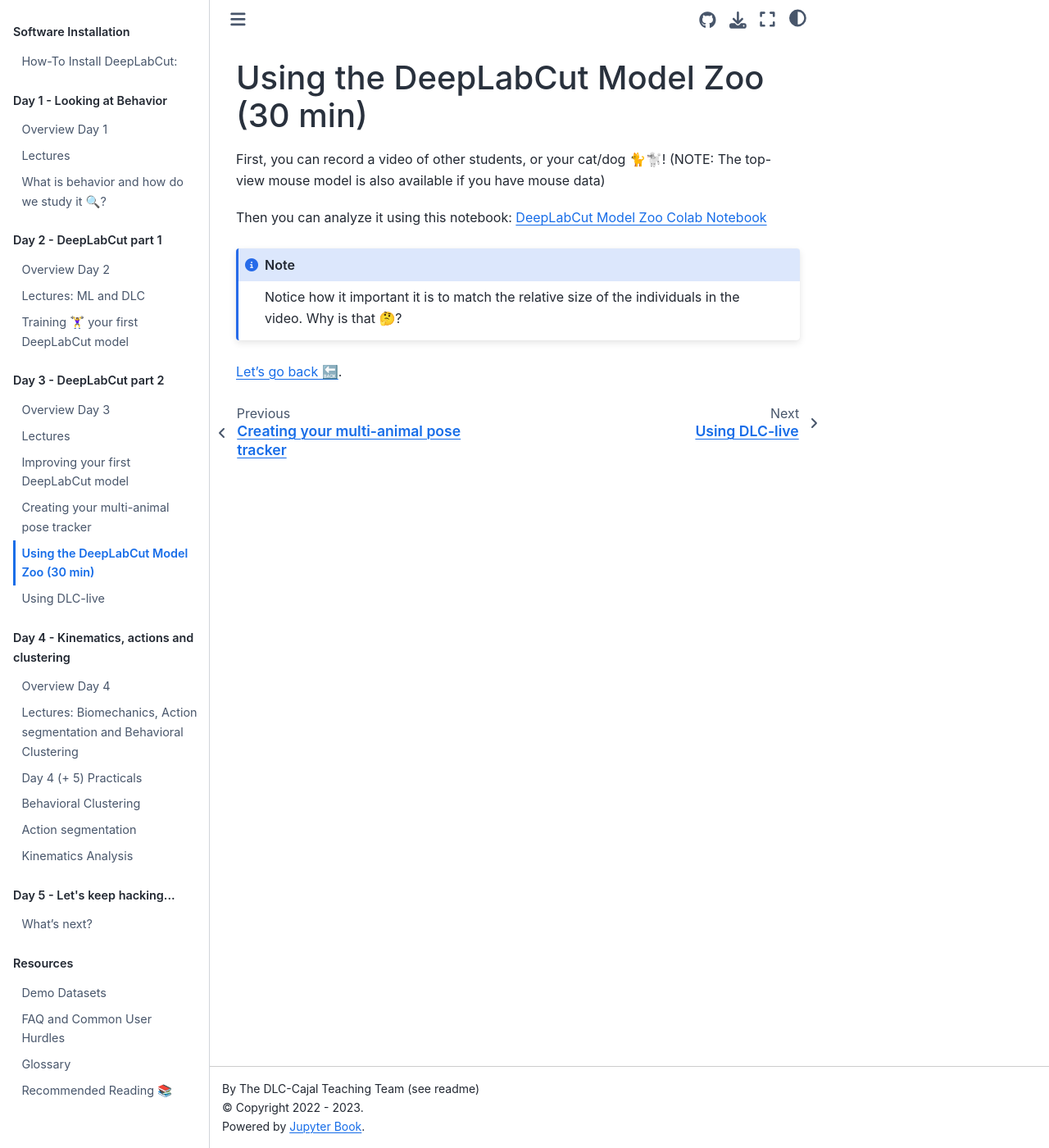
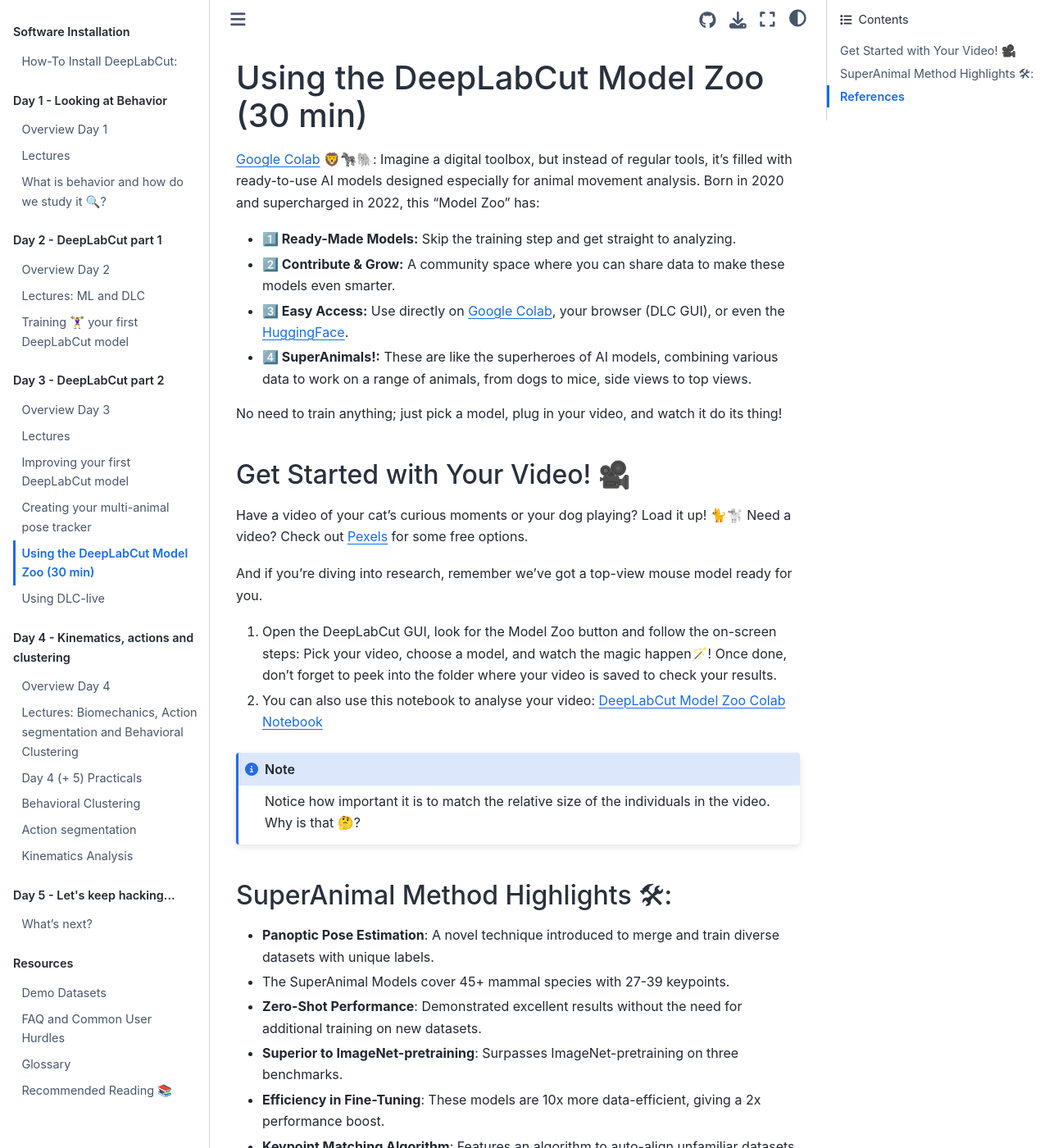
Before and after one commit to AlexEMG/DLC-Cajal-Course, a Jupyter Book: the page built from content/Day3_ModelZoo.md, in a window 1280 px wide and 1400 px high. Shown: the whole window at 82% size. Built offline with Jupyter Book 1.0.4 settings and Sphinx 7.4.7 and the Sphinx Book theme 1.1.4, drawn with Linux system fonts in a browser that asks for light colours; cross-references to code outside the pages are shown as plain code; some of the changed text lies outside the part shown.

Commit message:
Dlc model zoo (#93)
* Update Day3_ModelZoo.md

````diff
--- a/content/Day3_ModelZoo.md
+++ b/content/Day3_ModelZoo.md
@@ -1,13 +1,60 @@
 # Using the DeepLabCut Model Zoo (30 min)
 
-First, you can record a video of other students, or your cat/dog 🐈🐩!
-(NOTE: The top-view mouse model is also available if you have mouse data)
+[Google Colab](https://colab.research.google.com/github/DeepLabCut/DeepLabCut/blob/master/examples/COLAB/COLAB_DEMO_SuperAnimal.ipynb) 🦁🦓🐘:
+Imagine a digital toolbox, but instead of regular tools, it's filled with ready-to-use AI models designed especially for animal movement analysis. Born in 2020 and supercharged in 2022, this "Model Zoo" has:
 
-Then you can analyze it using this notebook:
+- **1️⃣ Ready-Made Models:** Skip the training step and get straight to analyzing.
+- **2️⃣ Contribute & Grow:** A community space where you can share data to make these models even smarter.
+- **3️⃣ Easy Access:** Use directly on [Google Colab](https://colab.research.google.com/github/DeepLabCut/DeepLabCut/blob/master/examples/COLAB/COLAB_DEMO_SuperAnimal.ipynb), your browser (DLC GUI), or even the [HuggingFace](https://huggingface.co/spaces/DeepLabCut/MegaDetector_DeepLabCut).
+- **4️⃣ SuperAnimals!:** These are like the superheroes of AI models, combining various data to work on a range of animals, from dogs to mice, side views to top views.
+
+No need to train anything; just pick a model, plug in your video, and watch it do its thing!
+
+## Get Started with Your Video! 🎥
+
+Have a video of your cat's curious moments or your dog playing? Load it up! 🐈🐩
+Need a video? Check out <a href="https://www.pexels.com" target="_blank">Pexels</a> for some free options.
+
+And if you're diving into research, remember we've got a top-view mouse model ready for you.
+
+1. Open the DeepLabCut GUI, look for the Model Zoo button and follow the on-screen steps: Pick your video, choose a model, and watch the magic happen🪄!
+Once done, don't forget to peek into the folder where your video is saved to check your results.
+
+2. You can also use this notebook to analyse your video:
 <a href="https://github.com/DeepLabCut/DeepLabCut/blob/master/examples/COLAB/COLAB_DLC_ModelZoo.ipynb" target="_blank">DeepLabCut Model Zoo Colab Notebook</a>
 
+
 ```{note}
-Notice how it important it is to match the relative size of the individuals in the video. Why is that 🤔?
+Notice how important it is to match the relative size of the individuals in the video. Why is that 🤔?
+```
+
+## SuperAnimal Method Highlights 🛠:
+
+- **Panoptic Pose Estimation**: A novel technique introduced to merge and train diverse datasets with unique labels.
+
+- The SuperAnimal Models cover 45+ mammal species with 27-39 keypoints.
+
+- **Zero-Shot Performance**: Demonstrated excellent results without the need for additional training on new datasets.
+
+- **Superior to ImageNet-pretraining**: Surpasses ImageNet-pretraining on three benchmarks.
+
+- **Efficiency in Fine-Tuning**: These models are 10x more data-efficient, giving a 2x performance boost.
+
+- **Keypoint Matching Algorithm**: Features an algorithm to auto-align unfamiliar datasets.
+
+- **Unsupervised Video-Adaptation**: Introduced a rapid, unsupervised video-adaptation method enabling model fine-tuning without the necessity of data labeling.
+
+- **Consistency Tools**:
+  - A **spatial-pyramid search method** to cater to different video input sizes.
+  - **Pseudo-labeling** to curb temporal jitter in video streams.
+
+
+Read the cool science staff here: {cite}`ye2023superanimal`
+
+## References
+
+```{bibliography}
+:filter: docname in docnames
 ```
 
 [Let’s go back 🔙](../README.md).
--- a/references.bib
+++ b/references.bib
@@ -212,3 +212,12 @@
   year={2021},
   publisher={Elsevier}
 }
+
+@misc{ye2023superanimal,
+      title={SuperAnimal pretrained pose estimation models for behavioral analysis},
+      author={Shaokai Ye and Anastasiia Filippova and Jessy Lauer and Maxime Vidal and Steffen Schneider and Tian Qiu and Alexander Mathis and Mackenzie Weygandt Mathis},
+      year={2023},
+      eprint={2203.07436},
+      archivePrefix={arXiv},
+      primaryClass={cs.CV}
+}
````
